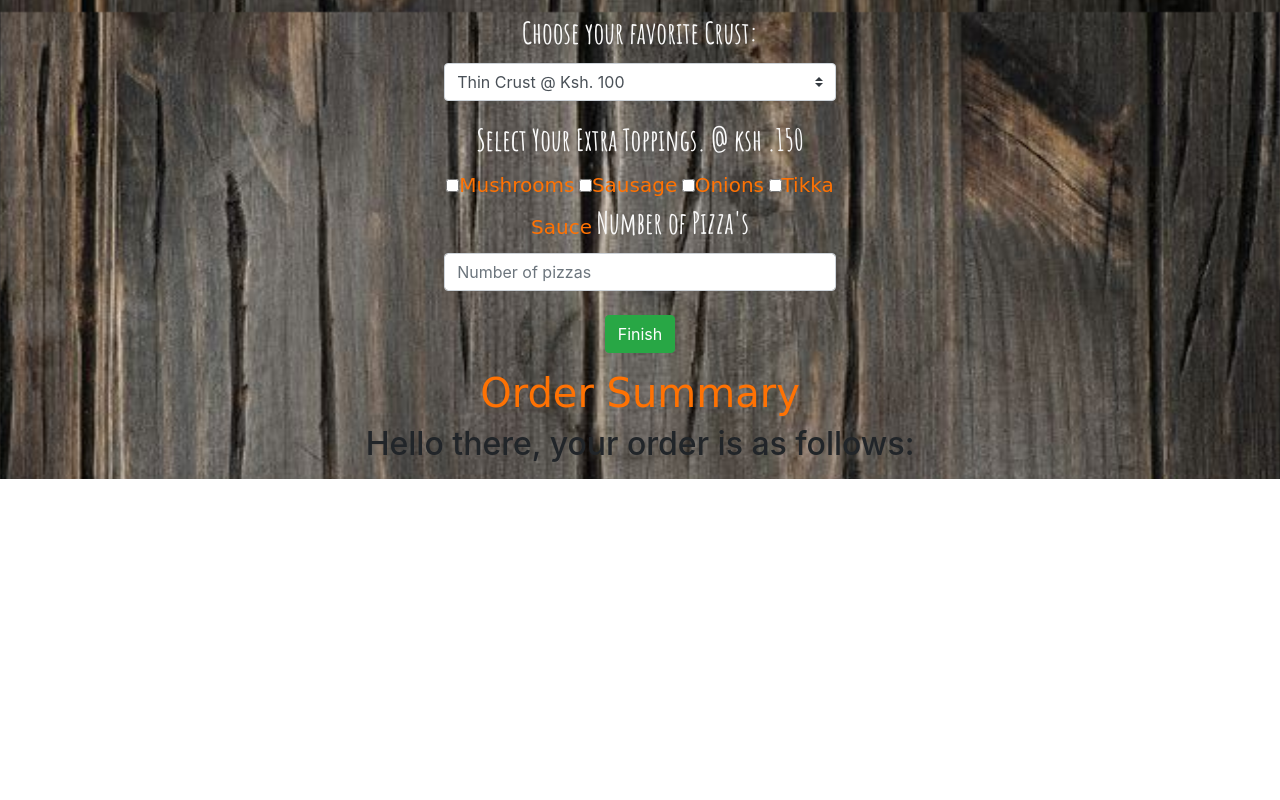
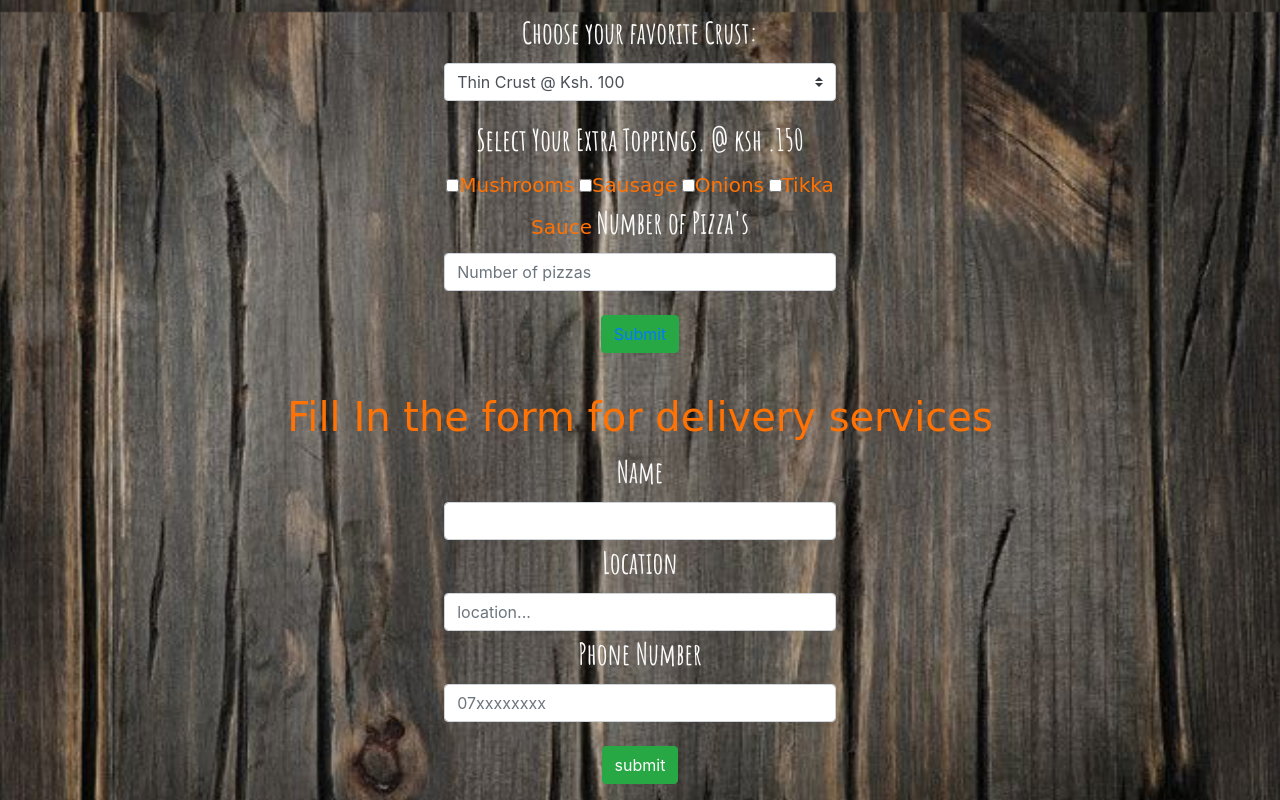
Before and after one commit to Ivan3864/Blaze-pizza, a plain HTML site: page index.html in a window 1280 px wide. Shown: the part 2388-3188 px from the top of the page. Before the commit the page ends 2867 px from the top, so only its background shows below. Drawn offline with nearby package versions, Linux system fonts and the light colour scheme; a web font is replaced by a local one.

Commit message:
made changes to delivery part

```diff
--- a/index.html
+++ b/index.html
@@ -139,30 +139,33 @@
             </form>
             <a href="#summary">
                 <button type="submit" name="button" class="btn btn-success checkout" id="submit" value="check-out" onclick="calctotalPrice()">
-                    Finish
-                </button>
+                    Submit
+
             </a>
 
         </div>
         <div class="col-sm-2"></div>
     </div>
 </div>
-
-<div class="order-summary" id="sum-order">
-    <h1 class="text-center" id="summary">Order Summary</h1>
-    <h2 class="text-center summary">Hello there, your order is as follows:</h2>
-    <ol id="list" class="text-center sum">
-    </ol>
-
-
-
-
-
-
-
-
-
-
+<br>
+<!-- Delivery -->
+<div class="Delivery" id="order">
+    <h1 class="text-center" id="order-pizza">Fill In the form for delivery services</h1>
+    <div class="form-group row">
+        <div class="col-sm-2"></div>
+        <div class="col-sm-8 order-overlay text-center">
+            <form class="col-sm-6 offset-sm-3 text-center" id="delivery">
+                <label for="name">Name</label>
+                        <input class="form-control" type="text" name="" id="name" required="required">
+                        <label for="location">Location</label>
+                        <input class="form-control" type="text" id="location" placeholder="location...">
+                        <label for="phonenumber">Phone Number</label>
+                        <input class="form-control" type="tel" placeholder="07xxxxxxxx" id="number"> <br>
+                        <button type="submit" name="button" id="submit" class="btn btn-success checkout">submit</button>
+                </form>
+            </div>
+         </div>
+   </div>
 
 
 
```
